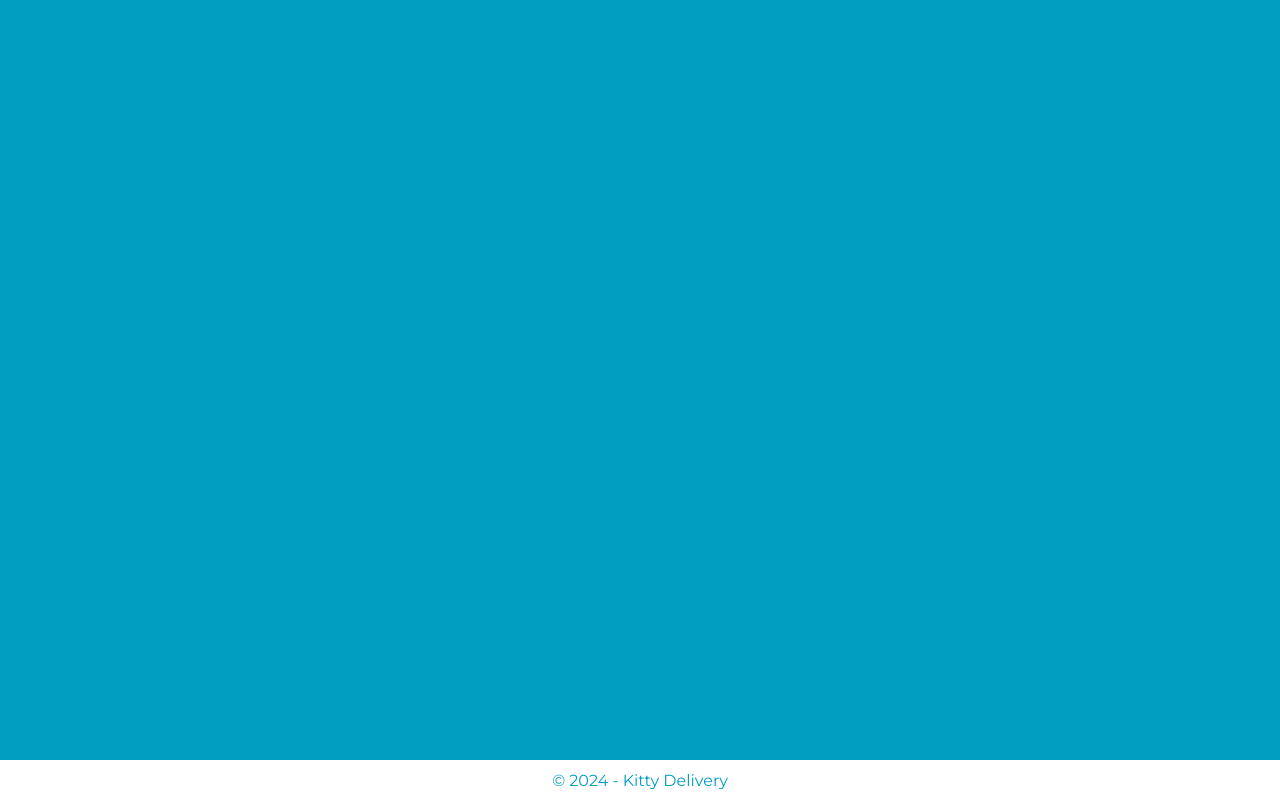
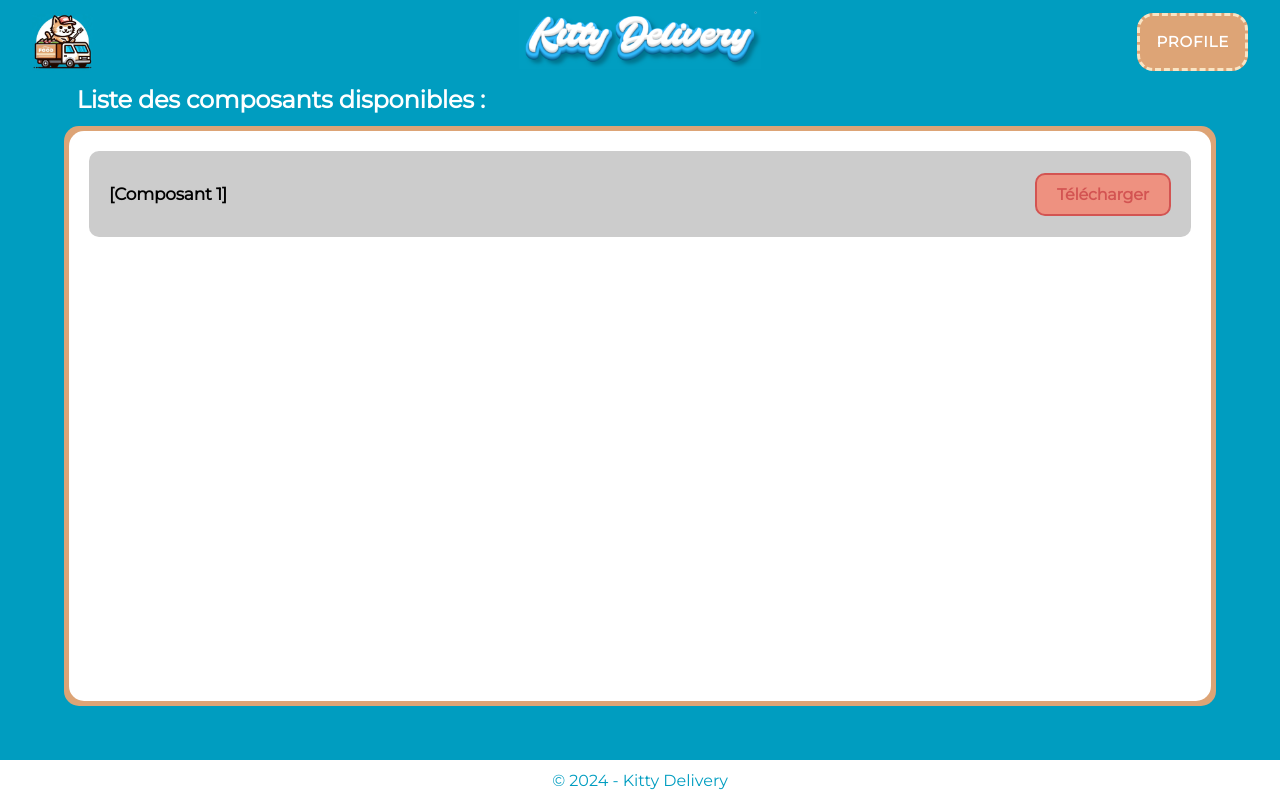
Before and after one commit to BaditSad/KittyDelivery_mc_component, a Vue app in the folder frontend/: page /profile in a window 1280 px wide. Built offline with nearby package versions, Linux system fonts and the light colour scheme.

Commit message:
Update frontend

```diff
--- a/frontend/src/components/HomePage.vue
+++ b/frontend/src/components/DevPage.vue
@@ -1,11 +1,13 @@
-<script src="../scripts/HomePage.js"></script>
+<script src="../scripts/DevPage.js"></script>
 <style src="../stylesheets/styles.css" scoped></style>
 
 <template>
   <header>
     <img class="logo" src="../assets/logo.jpg" alt="Kitty Delivery logo" />
     <img class="title" src="../assets/title.png" alt="Kitty Delivery title" />
-    <button class="profile_button">Profile</button>
+    <router-link to="/profile">
+        <button class="profile_button">Profile</button>
+    </router-link>
   </header>
       <h1 class="liste">Liste des composants disponibles :</h1>
   <div class="container">
--- /dev/null
+++ b/frontend/src/components/ProfilePage.vue
@@ -0,0 +1,21 @@
+<script src="../scripts/ProfilePage.js"></script>
+<style src="../stylesheets/styles.css" scoped></style>
+
+<template>
+  <header>
+    <img class="logo" src="../assets/logo.jpg" alt="Kitty Delivery logo" />
+    <img class="title" src="../assets/title.png" alt="Kitty Delivery title" />
+    <router-link to="/Dev">
+        <button class="profile_button">Profile</button>
+    </router-link>
+  </header>
+      <h1 class="liste">Liste des composants disponibles :</h1>
+  <div class="container">
+    <div class="component-list">
+      <div class="component">
+      <p>[Composant 1]</p>
+        <button>Télécharger</button>
+      </div>
+    </div>
+  </div>
+</template>
--- a/frontend/src/router/index.js
+++ b/frontend/src/router/index.js
@@ -1,11 +1,17 @@
 import { createRouter, createWebHistory } from 'vue-router'
-import HomePage from '../components/HomePage.vue'
+import DevPage from '../components/DevPage.vue'
+import ProfilePage from '../components/ProfilePage.vue'
 
 const routes = [
   {
-    path: '/',
-    name: 'home',
-    component: HomePage
+    path: '/dev',
+    name: 'dev',
+    component: DevPage
+  },
+  {
+    path: '/profile',
+    name: 'profile',
+    component: ProfilePage
   }
 ]
 
--- a/frontend/src/scripts/HomePage.js
+++ b/frontend/src/scripts/DevPage.js
@@ -1,9 +1,9 @@
-import HomePage from '@/components/HomePage.vue'
+import DevPage from '@/components/DevPage.vue'
 import axios from 'axios';
 export default {
-  name: 'HomePage',
+  name: 'DevPage',
   components: {
-    HomePage
+    DevPage
   }
   ,
   async created() {
--- /dev/null
+++ b/frontend/src/scripts/ProfilePage.js
@@ -0,0 +1,9 @@
+// @ is an alias to /src
+import DevPage from '@/components/DevPage.vue'
+
+export default {
+  name: 'DevPage',
+  components: {
+    DevPage
+  }
+}
```
